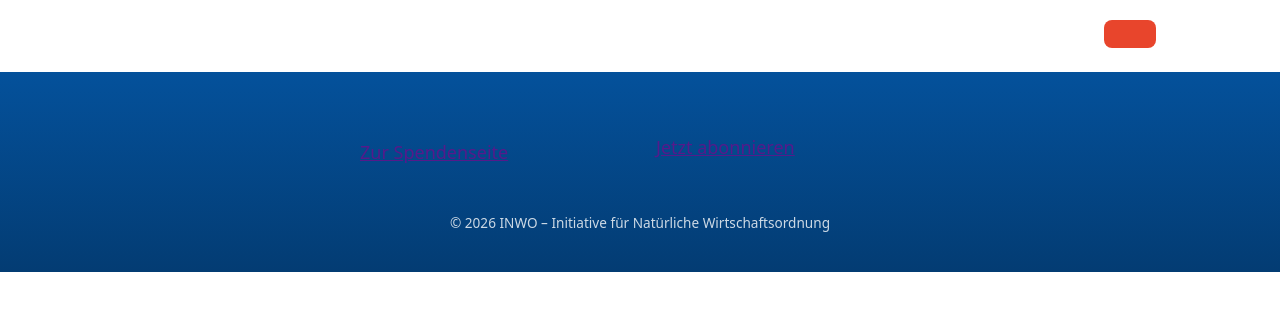
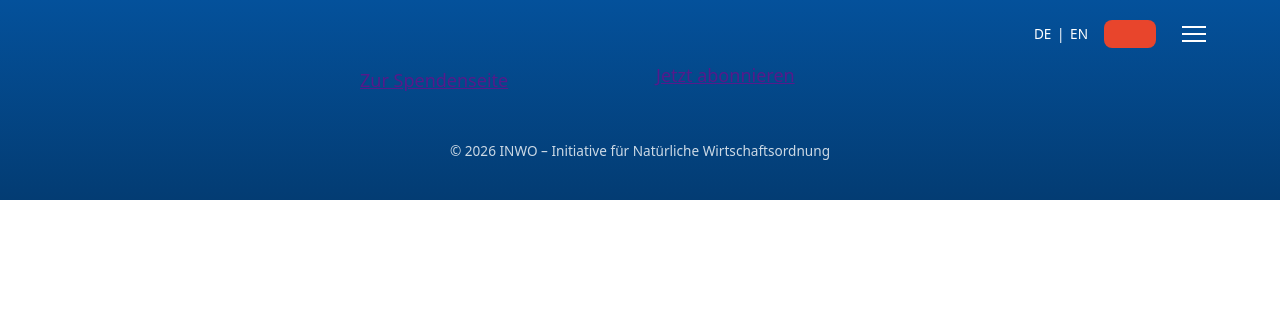
Before and after one commit to INWO-ev/website, a Node project: template src/views/layout.njk in a window 1280 px wide. Shown: the top 311 px of the page. Run offline with Node 20 templates, Linux system fonts and the light colour scheme; the template is opened without the code that fills it, so the values that code supplies are empty.

Commit message:
fix: keep nav background visible at the very top of the page
The nav used position: sticky, which reserved its own box in the
document flow above the hero. At scroll position 0 its transparent
background showed the page's white default instead of the hero's
blue gradient underneath. Switch to position: fixed so the hero
starts at y=0 and the transparent nav overlays it as intended by
spec section 3.1.

Co-Authored-By: Claude Sonnet 5 <noreply@anthropic.com>

```diff
--- a/src/client/css/layout.css
+++ b/src/client/css/layout.css
@@ -72,8 +72,10 @@ body {
 
 /* Fixed site navigation, spec section 3.1 */
 .site-nav {
-  position: sticky;
+  position: fixed;
   top: 0;
+  left: 0;
+  right: 0;
   z-index: 1000;
   min-height: var(--nav-height);
   background: transparent;
```
